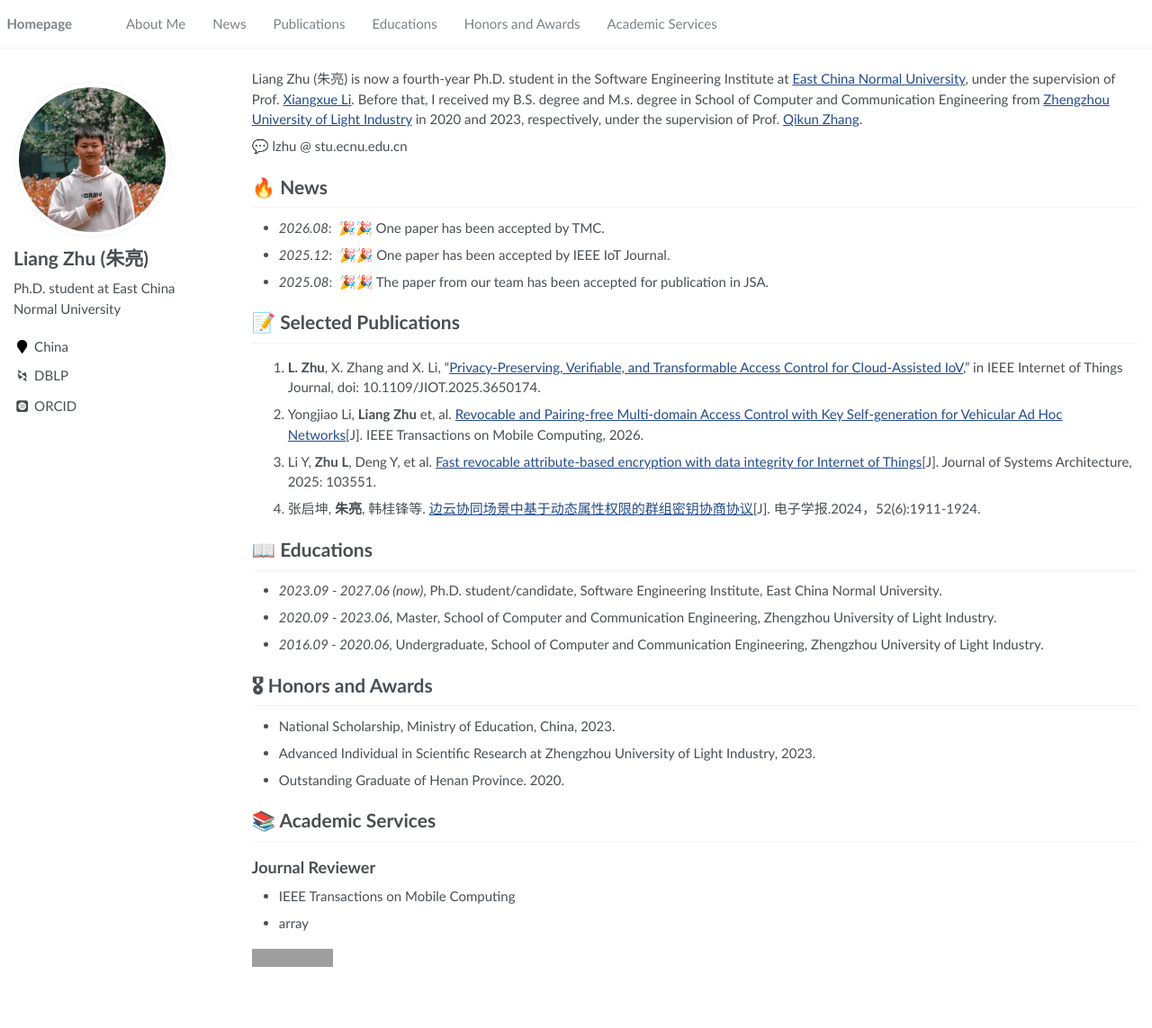
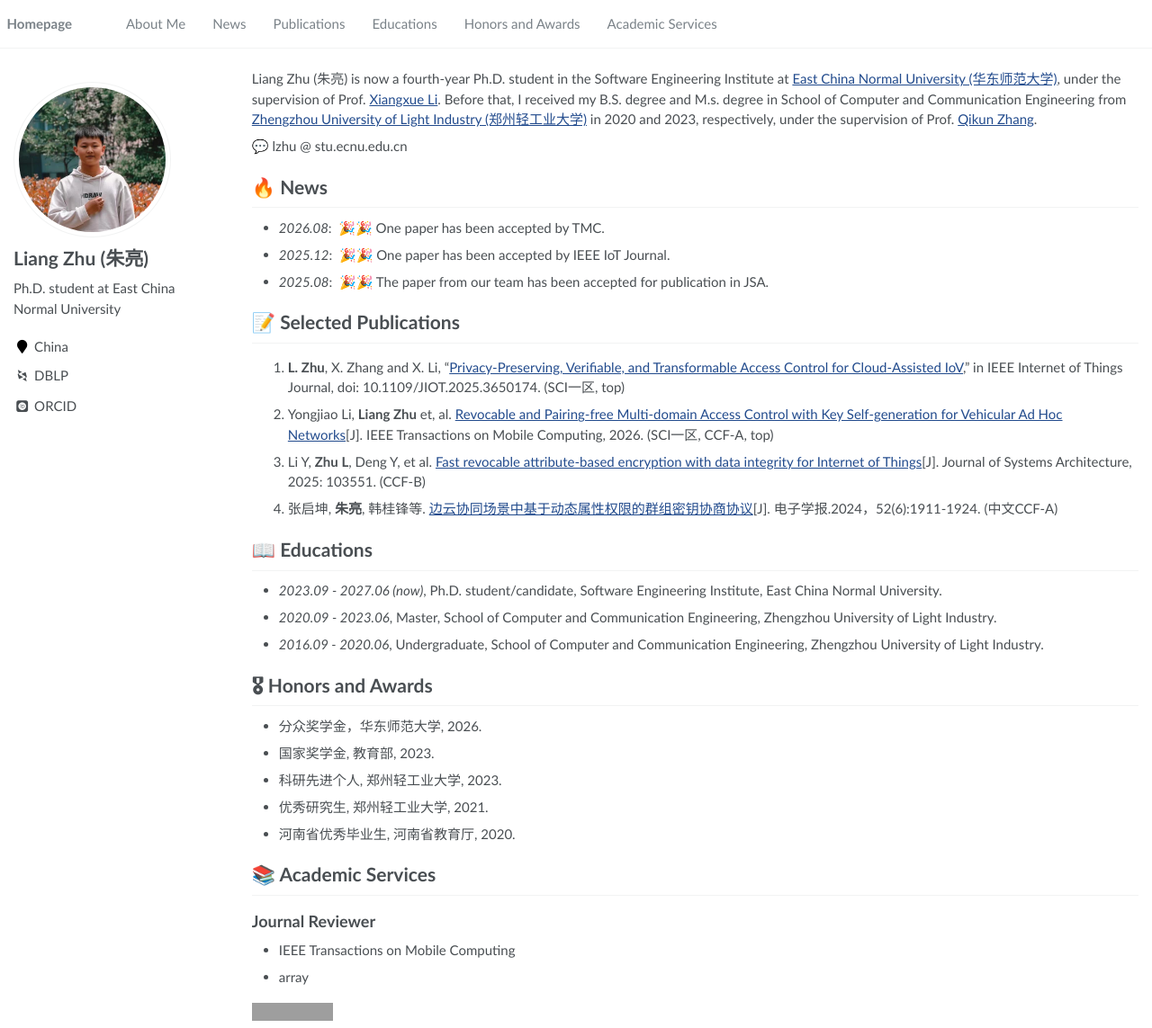
Before and after one commit to zhuliangsec/zhuliangsec.github.io, a Jekyll site: the page built from _pages/about.md, in a window 1280 px wide and 1143 px high. Shown: the whole window at 90% size. Built offline with Jekyll 4.4.1, drawn with Linux system fonts in a browser that asks for light colours; some web fonts are replaced; grey boxes are pictures that could not be loaded.

Commit message:
Update about.md

```diff
--- a/_pages/about.md
+++ b/_pages/about.md
@@ -17,7 +17,7 @@ redirect_from:
 
 <span class='anchor' id='about-me'></span>
 
-Liang Zhu (朱亮) is now a fourth-year Ph.D. student in the Software Engineering Institute at [East China Normal University](https://www.ecnu.edu.cn/), under the supervision of Prof. [Xiangxue Li](https://faculty.ecnu.edu.cn/_s43/lxx2/main.psp). Before that, I received my B.S. degree and M.s. degree in School of Computer and Communication Engineering from [Zhengzhou University of Light Industry](http://www.zzuli.edu.cn/) in 2020 and 2023, respectively, under the supervision of Prof. [Qikun Zhang](https://cs.zzuli.edu.cn/2026/0318/c21434a347090/page.htm).
+Liang Zhu (朱亮) is now a fourth-year Ph.D. student in the Software Engineering Institute at [East China Normal University (华东师范大学)](https://www.ecnu.edu.cn/), under the supervision of Prof. [Xiangxue Li](https://faculty.ecnu.edu.cn/_s43/lxx2/main.psp). Before that, I received my B.S. degree and M.s. degree in School of Computer and Communication Engineering from [Zhengzhou University of Light Industry (郑州轻工业大学)](http://www.zzuli.edu.cn/) in 2020 and 2023, respectively, under the supervision of Prof. [Qikun Zhang](https://cs.zzuli.edu.cn/2026/0318/c21434a347090/page.htm).
 
 💬 lzhu @ stu.ecnu.edu.cn
 
@@ -32,13 +32,13 @@ Liang Zhu (朱亮) is now a fourth-year Ph.D. student in the Software Engineerin
 # 📝 Selected Publications
 
 
-1. **L. Zhu**, X. Zhang and X. Li, "[Privacy-Preserving, Verifiable, and Transformable Access Control for Cloud-Assisted IoV](https://ieeexplore.ieee.org/document/11321133)," in IEEE Internet of Things Journal, doi: 10.1109/JIOT.2025.3650174.
+1. **L. Zhu**, X. Zhang and X. Li, "[Privacy-Preserving, Verifiable, and Transformable Access Control for Cloud-Assisted IoV](https://ieeexplore.ieee.org/document/11321133)," in IEEE Internet of Things Journal, doi: 10.1109/JIOT.2025.3650174. (SCI一区, top)
 
-1. Yongjiao Li, **Liang Zhu** et, al. [Revocable and Pairing-free Multi-domain Access Control with Key Self-generation for Vehicular Ad Hoc Networks](https://doi.org/10.1109/TMC.2026.3732408)[J]. IEEE Transactions on Mobile Computing, 2026.
+1. Yongjiao Li, **Liang Zhu** et, al. [Revocable and Pairing-free Multi-domain Access Control with Key Self-generation for Vehicular Ad Hoc Networks](https://doi.org/10.1109/TMC.2026.3732408)[J]. IEEE Transactions on Mobile Computing, 2026. (SCI一区, CCF-A, top)
 
-1. Li Y, **Zhu L**, Deng Y, et al. [Fast revocable attribute-based encryption with data integrity for Internet of Things](https://doi.org/10.1016/j.sysarc.2025.103551)[J]. Journal of Systems Architecture, 2025: 103551.
+1. Li Y, **Zhu L**, Deng Y, et al. [Fast revocable attribute-based encryption with data integrity for Internet of Things](https://doi.org/10.1016/j.sysarc.2025.103551)[J]. Journal of Systems Architecture, 2025: 103551. (CCF-B)
 
-1. 张启坤, **朱亮**, 韩桂锋等. [边云协同场景中基于动态属性权限的群组密钥协商协议](https://doi.org/10.12263/DZXB.20220727)[J]. 电子学报.2024，52(6):1911-1924.
+1. 张启坤, **朱亮**, 韩桂锋等. [边云协同场景中基于动态属性权限的群组密钥协商协议](https://doi.org/10.12263/DZXB.20220727)[J]. 电子学报.2024，52(6):1911-1924. (中文CCF-A)
 
 # 📖 Educations
 - *2023.09 - 2027.06 (now)*, Ph.D. student/candidate, Software Engineering Institute, East China Normal University.
@@ -47,9 +47,11 @@ Liang Zhu (朱亮) is now a fourth-year Ph.D. student in the Software Engineerin
 
 
 # 🎖 Honors and Awards
-* National Scholarship, Ministry of Education, China, 2023.
-* Advanced Individual in Scientific Research at Zhengzhou University of Light Industry, 2023.
-* Outstanding Graduate of Henan Province. 2020.
+* 分众奖学金，华东师范大学, 2026.
+* 国家奖学金, 教育部, 2023.
+* 科研先进个人, 郑州轻工业大学, 2023.
+* 优秀研究生, 郑州轻工业大学, 2021.
+* 河南省优秀毕业生, 河南省教育厅, 2020.
 
 # 📚 Academic Services
 
```
